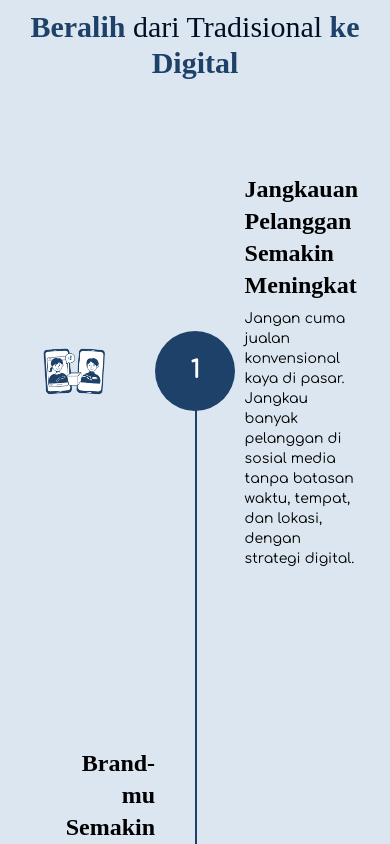
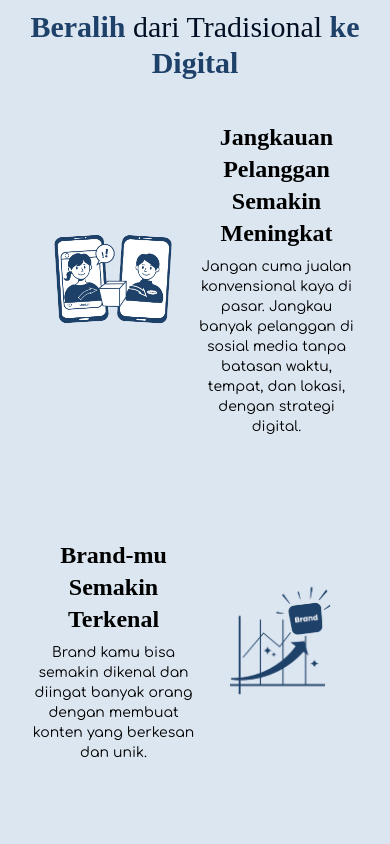
Before and after one commit to mcramaaa/jasawebkita, a Next.js app: page / in a window 390 px wide. Shown: the part 3720-4564 px from the top of the page. Built offline with nearby package versions, Linux system fonts and the light colour scheme.

Commit message:
update section beralih

```diff
--- a/src/components/landing/Section1.tsx
+++ b/src/components/landing/Section1.tsx
@@ -25,35 +25,32 @@ export default function Section1() {
           </div>
         </div>
         <div className="mt-10 z-30">
-        <div className="absolute left-1/2 top-[19%] bottom-0 w-0.5 bg-brand"></div>
+        <div className="absolute left-1/2 hidden lg:flex top-[19%] bottom-0 w-0.5 bg-brand"></div>
           {SECTION1.value.map((item, i) => (
+            <div key={i} className=" flex  items-center mb-16 px-4 lg:px-48 mx-4 lg:mx-36 relative">
 
-
-             <div key={i} className="flex items-center mb-16 px-4 lg:px-48 mx-4 lg:mx-36 relative">
-
-              <div className={`flex-1 pr-24  ${i % 2 === 0 ? 'text-right' : 'order-2 pl-8 pr-0'}`}>
+              <div className={`flex-1 ${i % 2 === 0 ? 'lg:pr-24 lg:pl-12 lg:text-right' : 'lg:order-2 '} text-center`}>
 
                 {/* MID */}
-              <div className="absolute left-1/2 top-1/2 transform -translate-x-1/2 -translate-y-1/2 text-2xl w-20 h-20 bg-brand rounded-full flex items-center justify-center text-white font-bold">
+                <div className="absolute hidden lg:flex left-1/2 top-1/2 transform -translate-x-1/2 -translate-y-1/2 text-2xl w-20 h-20 bg-brand rounded-full items-center justify-center text-white font-bold">
                   {i + 1}
                 </div>
 
                 {i % 2 !== 0 ? (
-                 <div className="text-right">
+                  <div className="lg:text-right">
                     <h4 className="font-montserrat font-bold text-2xl mb-2">{item.label}</h4>
                     <p className="text-sm md:text-base">{item.desc}</p>
                   </div>
                 ) : (
-                 <div className="w-full h-[500px] relative">
+                  <div className="w-full h-[300px] sm:h-[500px] relative ">
                     <Image src={item.image} alt="" layout="fill" objectFit="contain" />
                   </div>
                 )}
               </div>
 
-
-             <div className={`flex-1 pl-8 ${i % 2 !== 0 ? 'order-2 pr-8 pl-0' : 'text-left'}`}>
+              <div className={`flex-1 ${i % 2 !== 0 ? 'lg:order-2 lg:pr-24 lg:pl-24' : 'lg:text-left'} text-center`}>
                 {i % 2 === 1 ? (
-                 <div className="w-full h-[500px] relative">
+                  <div className="w-full h-[300px] sm:h-[500px] relative">
                     <Image src={item.image} alt="" layout="fill" objectFit="contain" />
                   </div>
                 ) : (
@@ -64,6 +61,7 @@ export default function Section1() {
                 )}
               </div>
             </div>
+
             // <div
             //   key={i}
             //   className="grid mx-4 px-4 lg:px-52 lg:mx-32 grid-cols-1 md:grid-cols-13  items-center text-brand-dark justify-center"
```
Lines whose indentation alone changed are shown as unchanged.
